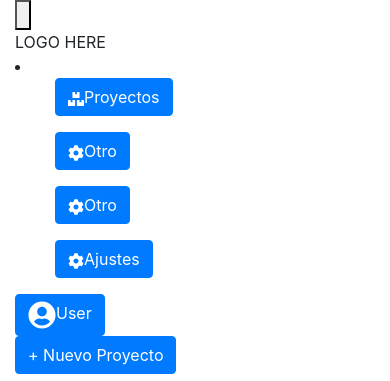
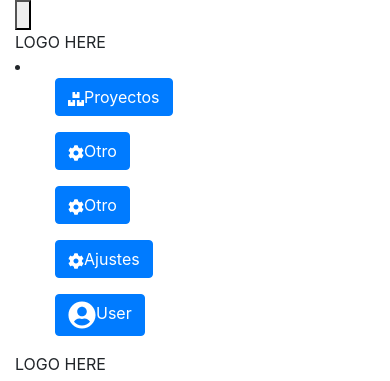
Before and after one commit to orianagonzlez/WorkZone, a React (Create React App) app in the folder work-zone-frontend/: page / in a window 390 px wide. Shown: the top 381 px of the page. Built offline with nearby package versions, Linux system fonts and the light colour scheme; no server answers; the HTML template or start-up script is replaced by a standard one.

Commit message:
Responsive projects view pt2

```diff
--- a/work-zone-frontend/src/components/layout/sidebar/Sidebar.js
+++ b/work-zone-frontend/src/components/layout/sidebar/Sidebar.js
@@ -38,9 +38,7 @@ export default function Sidebar() {
     const history = useHistory();
     const [visible, setVisible] = React.useState(false);
     const windowSize = useGetWindowSize();
-    const [navStyle, setNavStyle] = React.useState(
-        'md:bg-transparent bg-opacity-75 h-auto md:absolute fixed w-full py-3'
-    );
+    const [navStyle, setNavStyle] = React.useState('');
     return (
         <Container fluid className="sidebarContainer">
             <button
@@ -52,13 +50,50 @@ export default function Sidebar() {
                 }}
             >
                 <svg
-                    className="fill-current h-6 w-6"
+                    className=""
                     viewBox="0 0 20 20"
                     xmlns="http://www.w3.org/2000/svg"
                   >
                     <path d="M0 3h20v2H0V3zm0 6h20v2H0V9zm0 6h20v2H0v-2z" />
                 </svg>
             </button>
+            <div className="sidebarMobile">
+                <div>
+                    <div className="logo">
+                        LOGO HERE
+                    </div>
+                    <li>
+                        <ul>
+                            <Link to="/">
+                                <Button>
+                                    <FaBoxes /><span>Proyectos</span>
+                                </Button>
+                            </Link>
+                        </ul>
+                        <ul>
+                            <Button >
+                                <FaCog /><span>Otro</span>
+                            </Button>
+                        </ul>
+                        <ul>
+                            <Button >
+                                <FaCog /><span>Otro</span>
+                            </Button>
+                        </ul>
+                        <ul>
+                            <Button >
+                                <FaCog /><span>Ajustes</span>
+                            </Button>
+                        </ul>
+                        <ul>
+                            <Button >
+                                <FaUserCircle size={28} /><span>User</span>
+                            </Button>
+                        </ul>
+                    </li>
+                </div>
+            </div>
+
             <div className="sidebarVisible">
                 <div>
                     <div className="logo">
@@ -90,9 +125,9 @@ export default function Sidebar() {
                     </li>
                 </div>
                 <div className="userContainer">
-                <Button >
-                    <FaUserCircle size={28} /><span>User</span>
-                </Button>
+                    <Button >
+                        <FaUserCircle size={28} /><span>User</span>
+                    </Button>
                 </div>
             </div>
         </Container>
--- a/work-zone-frontend/src/styles/components/layout/sidebar/sidebar.scss
+++ b/work-zone-frontend/src/styles/components/layout/sidebar/sidebar.scss
@@ -45,7 +45,6 @@
             }
         }
 
-
         .userContainer {
             Button {
                 padding: 1rem;
@@ -68,7 +67,7 @@
         }
     }
 
-    .burgerMenu {
+    .burgerMenu, .sidebarMobile {
         visibility: hidden;
         position: absolute;
     }
@@ -81,16 +80,68 @@
         position: absolute;
         .burgerMenu {
             visibility: visible;
-            position: relative;
+            position: fixed;
+            z-index: 50;
             height: 2.5rem;
             width: 2.5rem;
             left: 2rem;
             top: 2rem;
+            background-color: transparent;
+            border: none;
+            outline: none;
+            svg {
+                fill: $neutral-50;
+            }
         }
         .sidebarVisible {
             visibility: hidden;
             height: 0;
             width: 0;
         }
+        .sidebarMobile {
+            visibility: visible;
+            top: 0;
+            height: 100vh;
+            width: 100vw;
+            padding: 2rem;
+            padding-top: 6rem;
+            background-color: $font;
+            color: $neutral-100;
+            font-weight: bold;
+            position: fixed;
+            left: 0;
+
+            .logo {
+                padding: 2rem 1rem;
+                align-items: center;
+            }
+
+            li {
+                list-style: none;
+            }
+
+            ul {
+                padding: 0;
+                Button {
+                    padding: 1rem;
+                    border-radius: 1rem;
+                    width: 100%;
+                    border: 0;
+                    color: $neutral-100;
+                    font-weight: bold;
+                    background-color: transparent;
+                    outline: none;
+                    text-align: center;
+                    &:hover {
+                        background: $neutral-100;
+                        color: $font;
+                    }
+
+                    span {
+                        padding-left: 0.5rem;
                     }
                 }
+            }
+        }
+    }
+}
```
Lines whose indentation alone changed are shown as unchanged.
